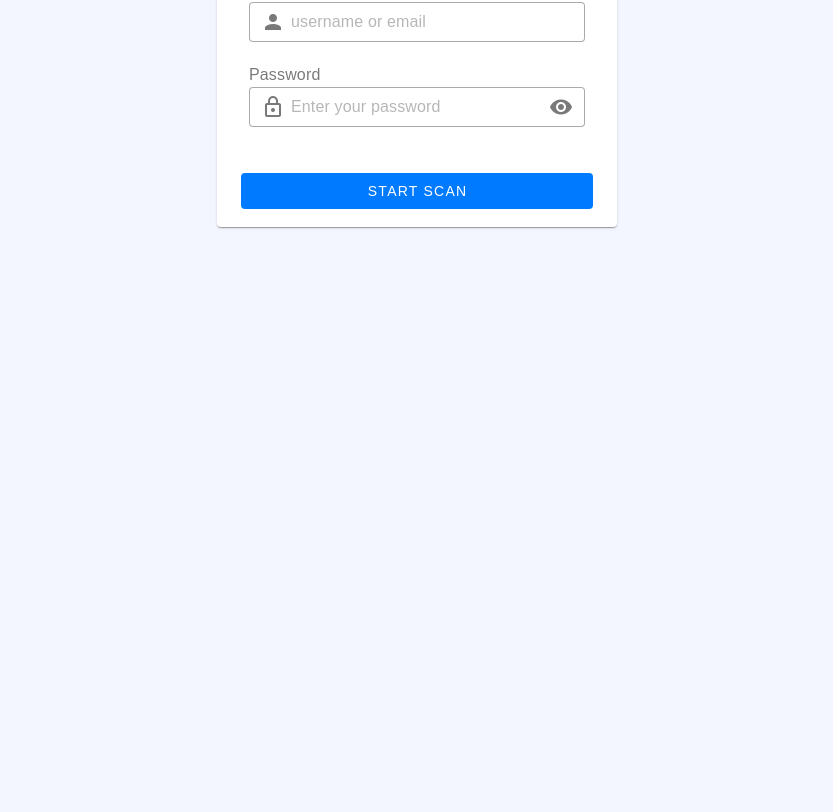
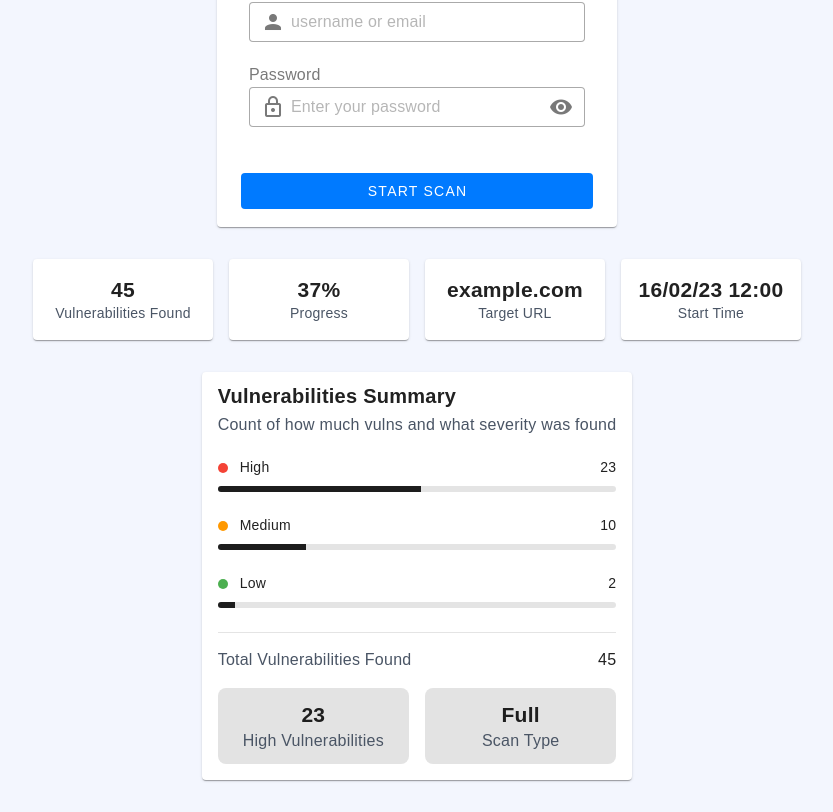
Before and after one commit to MikoBN1/AWAST_Diploma, a Vue app in the folder client/awast-front/: page /scanner in a window 1280 px wide. Shown: the part 521-1333 px from the top of the page, without its empty margins (223-1056 px from the left). Before the commit the page ends 800 px from the top, so only its background shows below. Built offline with nearby package versions, Linux system fonts and the light colour scheme; a web font is replaced by a local one.

Commit message:
feat: vulnerability summary

```diff
--- /dev/null
+++ b/client/awast-front/src/components/scanner/ScanInfoBlocks.vue
@@ -0,0 +1,57 @@
+<script setup lang="ts">
+import {ref} from "vue";
+
+const scanInfo = ref([
+  {
+    title: "Vulnerabilities Found",
+    value: "45",
+  },
+  {
+    title: "Progress",
+    value: "37",
+  },
+  {
+    title: "Target URL",
+    value: "example.com",
+  },
+  {
+    title: "Start Time",
+    value: "16/02/23 12:00",
+  },
+])
+</script>
+
+<template>
+  <v-card v-for="item in scanInfo" :key="item.title" width="180">
+    <v-card-text class="card-text">
+      <div class="card-content">
+        <h2>{{item.title==='Progress'?item.value + '%' : item.value}}</h2>
+        <p class="sub-text">
+          {{item.title}}
+        </p>
+      </div>
+    </v-card-text>
+  </v-card>
+</template>
+
+<style scoped>
+.sub-text{
+  color: var(--sub-text);
+}
+h2{
+  text-align: center;
+  overflow-wrap: anywhere;
+}
+.card-content{
+  display: flex;
+  flex-direction: column;
+  align-items: center;
+  justify-content: center;
+  height: 100%;
+}
+.v-card-text {
+  height: 100%;
+  display: flex;
+  justify-content: center;
+}
+</style>
--- /dev/null
+++ b/client/awast-front/src/components/scanner/ScanVulnerabilitiesProgress.vue
@@ -0,0 +1,66 @@
+<script setup lang="ts">
+  import {ref} from "vue";
+
+  const vulns = ref([
+    {
+      severity: "high",
+      value: "23",
+      color: "red"
+    },
+    {
+      severity: "medium",
+      value: "10",
+      color: "orange"
+    },
+    {
+      severity: "low",
+      value: "2",
+      color: "green"
+    },
+  ])
+</script>
+
+<template>
+<v-card>
+  <v-card-title>
+    <h4>Vulnerabilities Summary</h4>
+    <p class="sub-text mb-3">Count of how much vulns and what severity was found</p>
+  </v-card-title>
+  <v-card-text>
+    <div v-for="item in vulns" :key="item.severity" class="mb-6">
+      <div class="d-flex justify-space-between mb-2">
+        <div>
+          <v-avatar size="10" :color="item.color" class="mr-3"></v-avatar>
+          <span class="text-capitalize">{{ item.severity }}</span>
+        </div>
+        <span>{{ item.value }}</span>
+      </div>
+      <v-progress-linear :height="6" rounded :model-value="item.value" max="45"></v-progress-linear>
+    </div>
+    <v-divider></v-divider>
+    <div class="d-flex justify-space-between pt-4 mb-4">
+      <p class="sub-text">Total Vulnerabilities Found</p>
+      <p>45</p>
+    </div>
+    <div class="d-flex justify-space-between ga-4">
+        <v-col class="d-flex justify-center flex-column align-center rounded-lg" style="background-color: #e3e3e3">
+          <h2>{{'23'}}</h2>
+          <p class="sub-text">High Vulnerabilities</p>
+        </v-col>
+        <v-col class="d-flex justify-center flex-column align-center rounded-lg" style="background-color: #e3e3e3">
+          <h2>{{'Full'}}</h2>
+          <p class="sub-text">Scan Type</p>
+        </v-col>
+    </div>
+  </v-card-text>
+</v-card>
+</template>
+
+<style scoped>
+.sub-text{
+  color: var(--sub-text);
+}
+p{
+  font-size: 16px;
+}
+</style>
--- a/client/awast-front/src/views/ScannerView.vue
+++ b/client/awast-front/src/views/ScannerView.vue
@@ -1,5 +1,7 @@
 <script setup lang="ts">
 import {ref} from "vue";
+import ScanInfoBlocks from "../components/scanner/ScanInfoBlocks.vue";
+import ScanVulnerabilitiesProgress from "../components/scanner/ScanVulnerabilitiesProgress.vue";
 const model = ref(true)
 const visible = ref(false)
 </script>
@@ -58,10 +60,20 @@ const visible = ref(false)
           ></v-text-field>
         </v-card-text>
         <v-card-actions>
-          <v-btn variant="flat" color="var(--button-bg)" theme="dark" class="start-btn">Start Scan</v-btn>
+          <v-btn variant="flat" color="var(--button-bg)" theme="dark" class="start-btn">
+            Start Scan
+          </v-btn>
         </v-card-actions>
       </v-card-item>
     </v-card>
+  </v-row>
+
+  <v-row justify="center" class="mb-8 ga-4">
+    <ScanInfoBlocks/>
+  </v-row>
+
+  <v-row justify="center" class="mb-8">
+    <ScanVulnerabilitiesProgress/>
   </v-row>
 </template>
 
```
